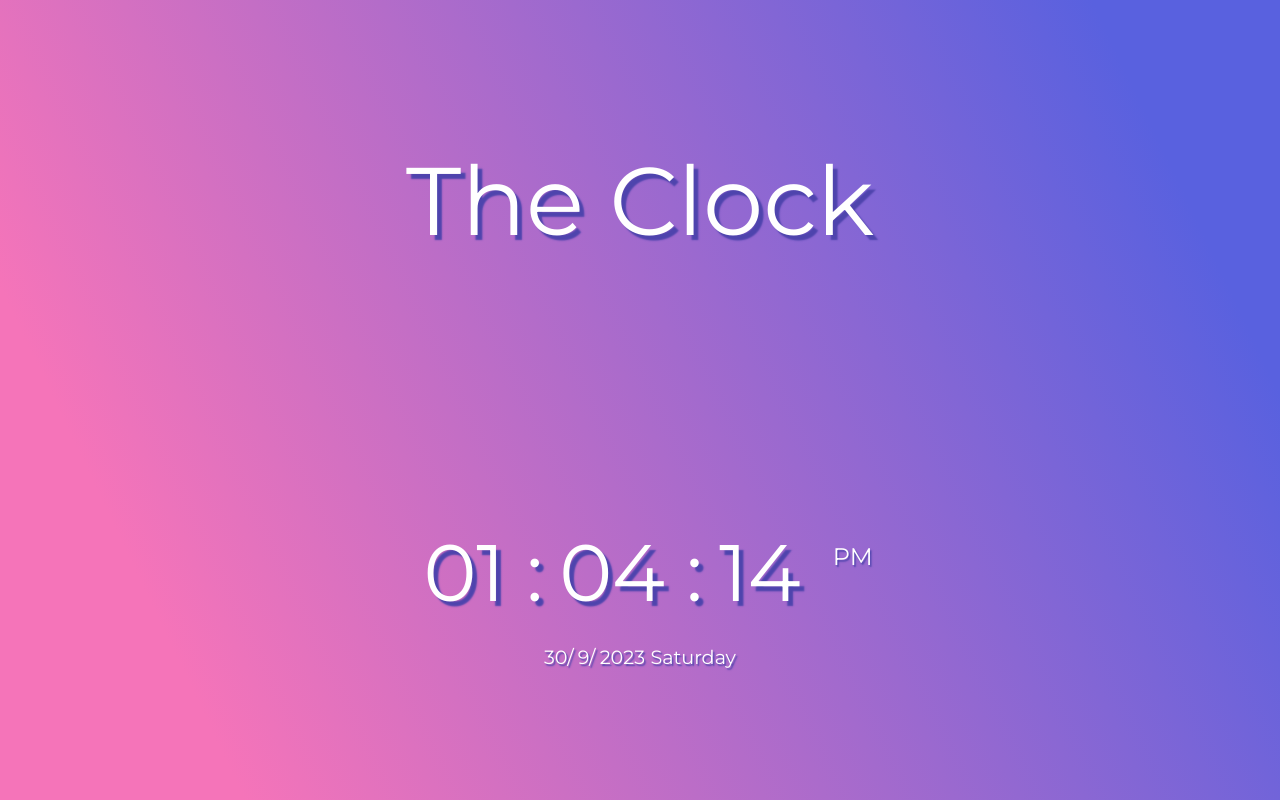
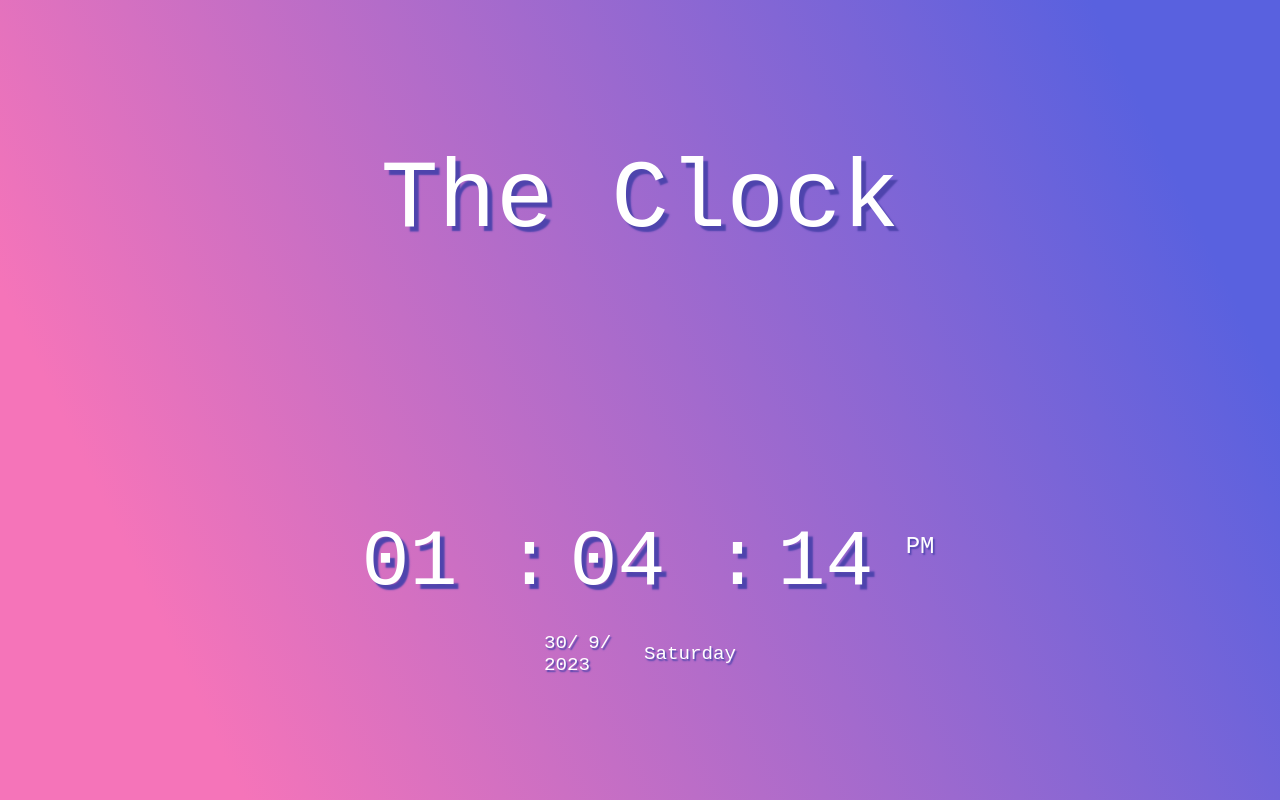
Before and after one commit to parmindersingh98/The-Clock, a plain HTML site: page index.html in a window 1280 px wide. Drawn offline with Linux system fonts and the light colour scheme.

Commit message:
Font Family Changed

```diff
--- a/style.css
+++ b/style.css
@@ -3,7 +3,7 @@
   padding: 0;
   box-sizing: border-box;
   outline: none;
-  font-family: 'Montserrat', sans-serif;
+  font-family: 'Courier New','Montserrat', sans-serif;
 }
 
 /* @keyframes change {
```
